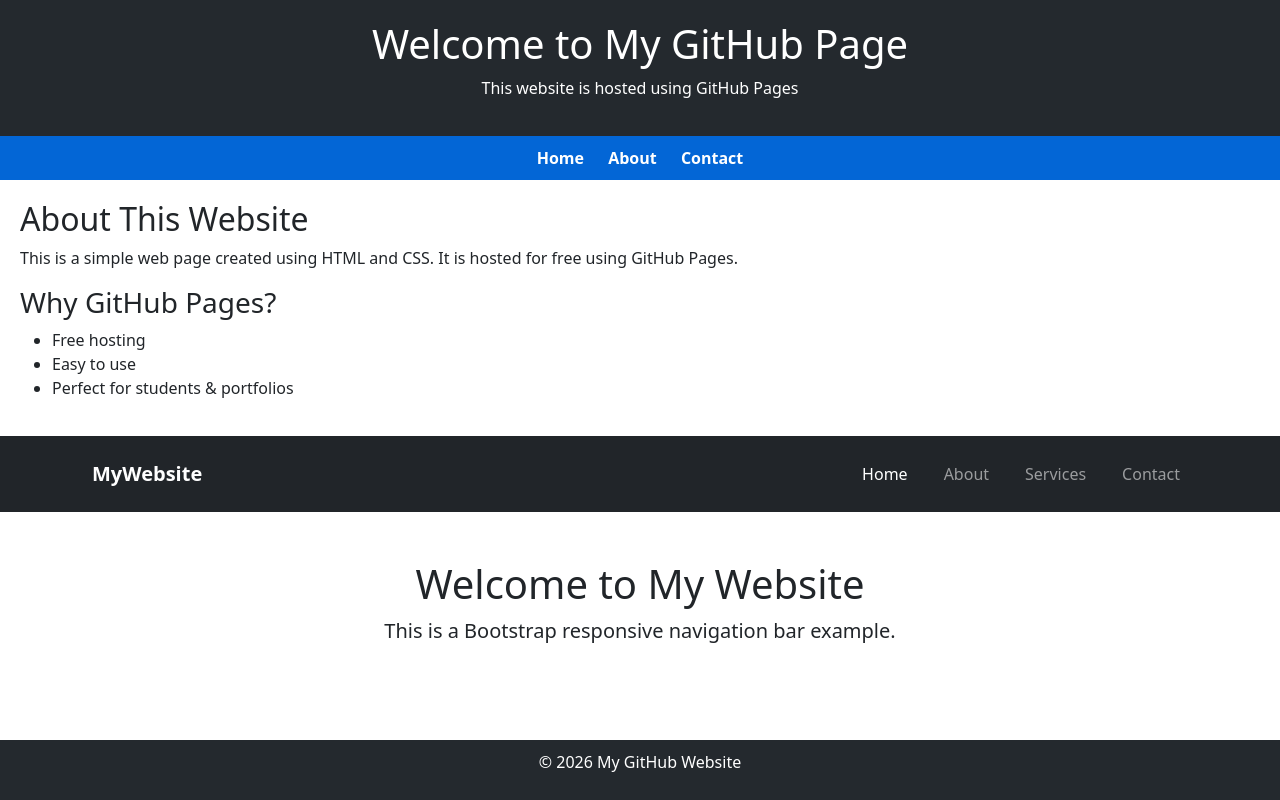
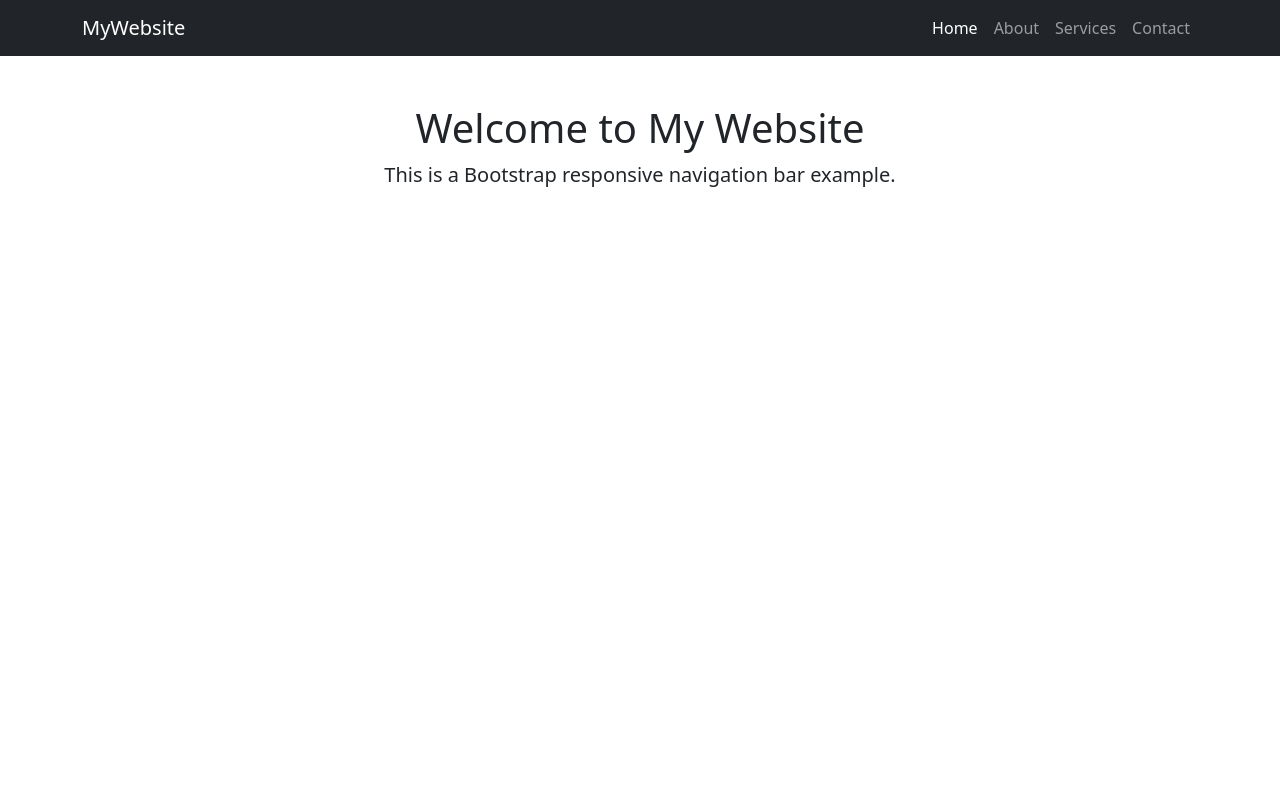
Before and after one commit to vaishnavikasar2526-cloud/Vaishnavi-, a plain HTML site: page index.html in a window 1280 px wide. Drawn offline with nearby package versions, Linux system fonts and the light colour scheme.

Commit message:
Update index.html

```diff
--- a/index.html
+++ b/index.html
@@ -1,104 +1,3 @@
-<!DOCTYPE html>
-<!-- Tells the browser that this is an HTML5 document -->
-
-<html lang="en">
-<!-- Root element of the HTML page -->
-
-<head>
-    <!-- Contains meta information about the page -->
-
-    <meta charset="UTF-8">
-    <!-- Supports all characters -->
-
-    <meta name="viewport" content="width=device-width, initial-scale=1.0">
-    <!-- Makes the page responsive on mobile devices -->
-
-    <title>My GitHub Website</title>
-    <!-- Title shown on browser tab -->
-
-    <style>
-        /* CSS styling */
-
-        body {
-            margin: 0;
-            font-family: Arial, sans-serif;
-            background-color: #f4f4f4;
-        }
-
-        header {
-            background-color: #24292e;
-            color: white;
-            padding: 20px;
-            text-align: center;
-        }
-
-        nav {
-            background-color: #0366d6;
-            padding: 10px;
-            text-align: center;
-        }
-
-        nav a {
-            color: white;
-            margin: 10px;
-            text-decoration: none;
-            font-weight: bold;
-        }
-
-        section {
-            padding: 20px;
-        }
-
-        footer {
-            background-color: #24292e;
-            color: white;
-            text-align: center;
-            padding: 10px;
-            position: fixed;
-            bottom: 0;
-            width: 100%;
-        }
-    </style>
-</head>
-
-<body>
-    <!-- Visible content of the webpage -->
-
-    <header>
-        <h1>Welcome to My GitHub Page</h1>
-        <p>This website is hosted using GitHub Pages</p>
-    </header>
-
-    <nav>
-        <a href="#">Home</a>
-        <a href="#">About</a>
-        <a href="#">Contact</a>
-    </nav>
-
-    <section>
-        <h2>About This Website</h2>
-        <p>
-            This is a simple web page created using HTML and CSS.
-            It is hosted for free using GitHub Pages.
-        </p>
-
-        <h3>Why GitHub Pages?</h3>
-        <ul>
-            <li>Free hosting</li>
-            <li>Easy to use</li>
-            <li>Perfect for students & portfolios</li>
-        </ul>
-    </section>
-
-    <footer>
-        <p>© 2026 My GitHub Website</p>
-    </footer>
-
-</body>
-</html>
-
-
-
 <!DOCTYPE html>
 <html lang="en">
 <head>
```
